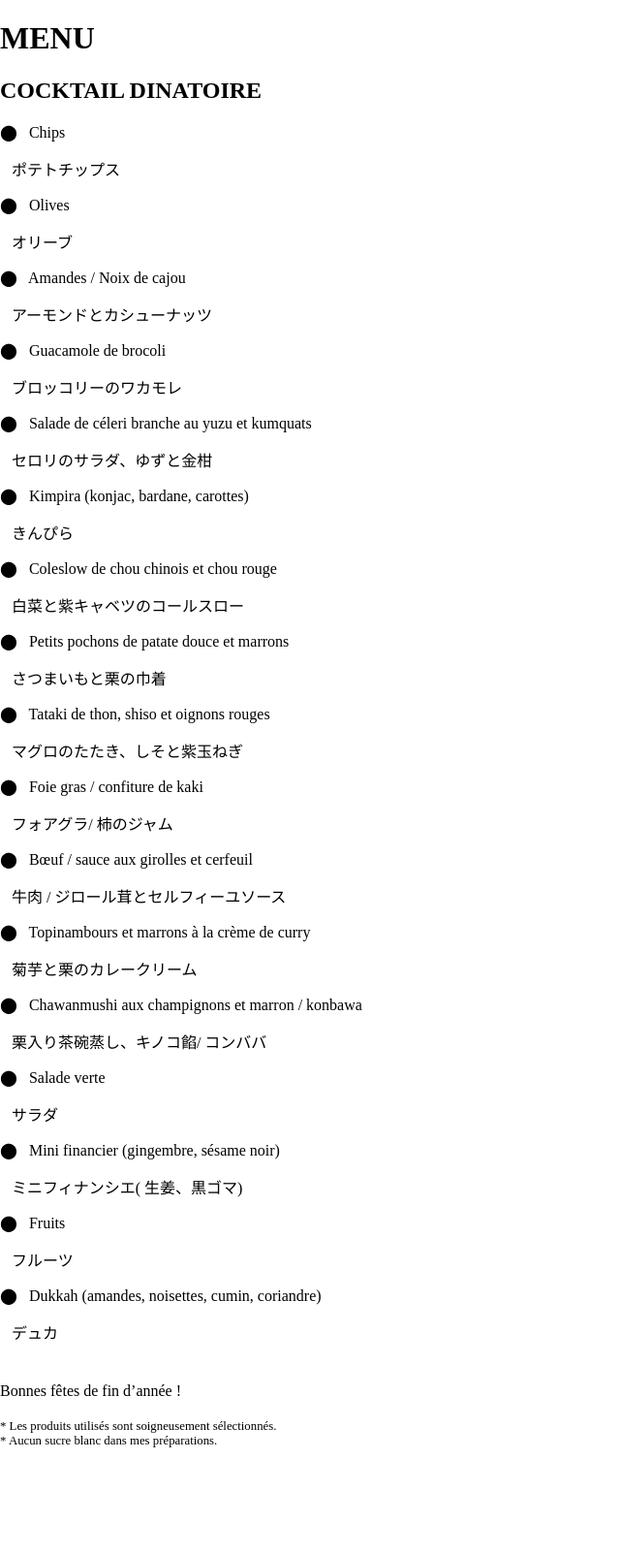
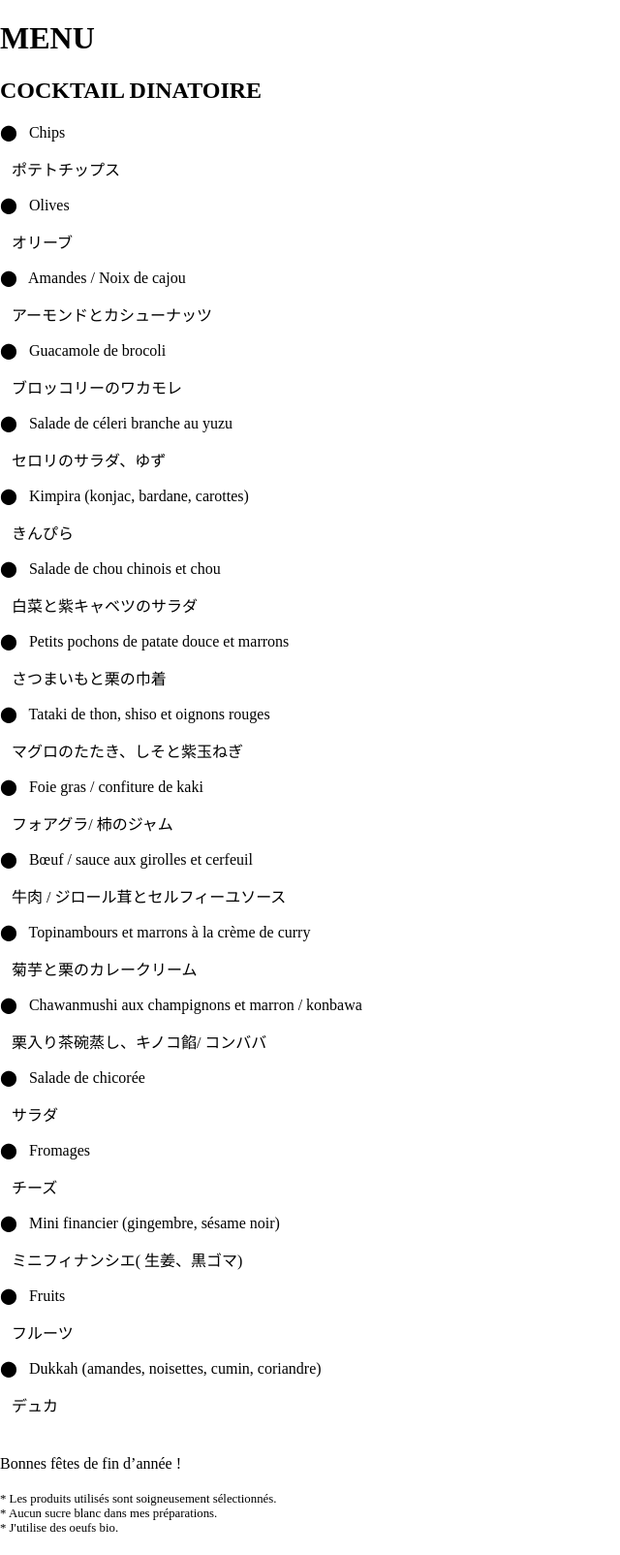
Before and after one commit to matsupin/main, a Jekyll site: the page built from menus/commande_cocktail_dinatoire_181224.html, in a window 1280 px wide. Shown: the whole page at 97% size, without its empty margins (0-640 px from the left). Built offline with Jekyll 4.4.1, drawn with Linux system fonts in a browser that asks for light colours; before the commit the page ends 1514 px from its top, so only the background shows below that.

Commit message:
Update commande_cocktail_dinatoire_181224.html

```diff
--- a/menus/commande_cocktail_dinatoire_181224.html
+++ b/menus/commande_cocktail_dinatoire_181224.html
@@ -23,14 +23,14 @@ title: Bento Menu
         <p><span class="menu-dot">&#11044;</span> <span class="dish-name">&nbsp; Guacamole de brocoli</span></p>
         <p class="dish-text">&nbsp;&nbsp;&nbsp;<span class="highlight">ブロッコリーのワカモレ</p>
 
-        <p><span class="menu-dot">&#11044;</span> <span class="dish-name">&nbsp; Salade de céleri branche au yuzu et kumquats</span></p>
-        <p class="dish-text">&nbsp;&nbsp;&nbsp;<span class="highlight">セロリのサラダ、ゆずと金柑</p>
+        <p><span class="menu-dot">&#11044;</span> <span class="dish-name">&nbsp; Salade de céleri branche au yuzu</span></p>
+        <p class="dish-text">&nbsp;&nbsp;&nbsp;<span class="highlight">セロリのサラダ、ゆず</p>
 
         <p><span class="menu-dot">&#11044;</span> <span class="dish-name">&nbsp; Kimpira (konjac, bardane, carottes)</span></p>
         <p class="dish-text">&nbsp;&nbsp;&nbsp;<span class="highlight">きんぴら</p>
 
-        <p><span class="menu-dot">&#11044;</span> <span class="dish-name">&nbsp; Coleslow de chou chinois et chou rouge</span></p>
-        <p class="dish-text">&nbsp;&nbsp;&nbsp;<span class="highlight">白菜と紫キャベツのコールスロー</p>
+        <p><span class="menu-dot">&#11044;</span> <span class="dish-name">&nbsp; Salade de chou chinois et chou</span></p>
+        <p class="dish-text">&nbsp;&nbsp;&nbsp;<span class="highlight">白菜と紫キャベツのサラダ</p>
 
         <p><span class="menu-dot">&#11044;</span> <span class="dish-name">&nbsp; Petits pochons de patate douce et marrons</span></p>
         <p class="dish-text">&nbsp;&nbsp;&nbsp;<span class="highlight">さつまいもと栗の巾着</p>
@@ -50,8 +50,11 @@ title: Bento Menu
         <p><span class="menu-dot">&#11044;</span> <span class="dish-name">&nbsp; Chawanmushi aux champignons et marron / konbawa</span></p>
         <p class="dish-text">&nbsp;&nbsp;&nbsp;<span class="highlight">栗入り茶碗蒸し、キノコ餡/ コンババ</p>
 
-        <p><span class="menu-dot">&#11044;</span> <span class="dish-name">&nbsp; Salade verte</span></p>
+        <p><span class="menu-dot">&#11044;</span> <span class="dish-name">&nbsp; Salade de chicorée</span></p>
         <p class="dish-text">&nbsp;&nbsp;&nbsp;<span class="highlight">サラダ</p>
+
+        <p><span class="menu-dot">&#11044;</span> <span class="dish-name">&nbsp; Fromages</span></p>
+        <p class="dish-text">&nbsp;&nbsp;&nbsp;<span class="highlight">チーズ</p>
 
         <p><span class="menu-dot">&#11044;</span> <span class="dish-name">&nbsp; Mini financier (gingembre, sésame noir)</span></p>
         <p class="dish-text">&nbsp;&nbsp;&nbsp;<span class="highlight">ミニフィナンシエ( 生姜、黒ゴマ)</p>
@@ -91,6 +94,7 @@ title: Bento Menu
 
     <div class="comment first-comment">Bonnes fêtes de fin d’année !</div>
     <div class="comment middle-comment">* Les produits utilisés sont soigneusement sélectionnés.</div>
-    <div class="comment last-comment">* Aucun sucre blanc dans mes préparations.</div>
+    <div class="comment middle-comment">* Aucun sucre blanc dans mes préparations.</div>
+    <div class="comment last-comment">* J'utilise des oeufs bio.</div>
 
 </div>
```
